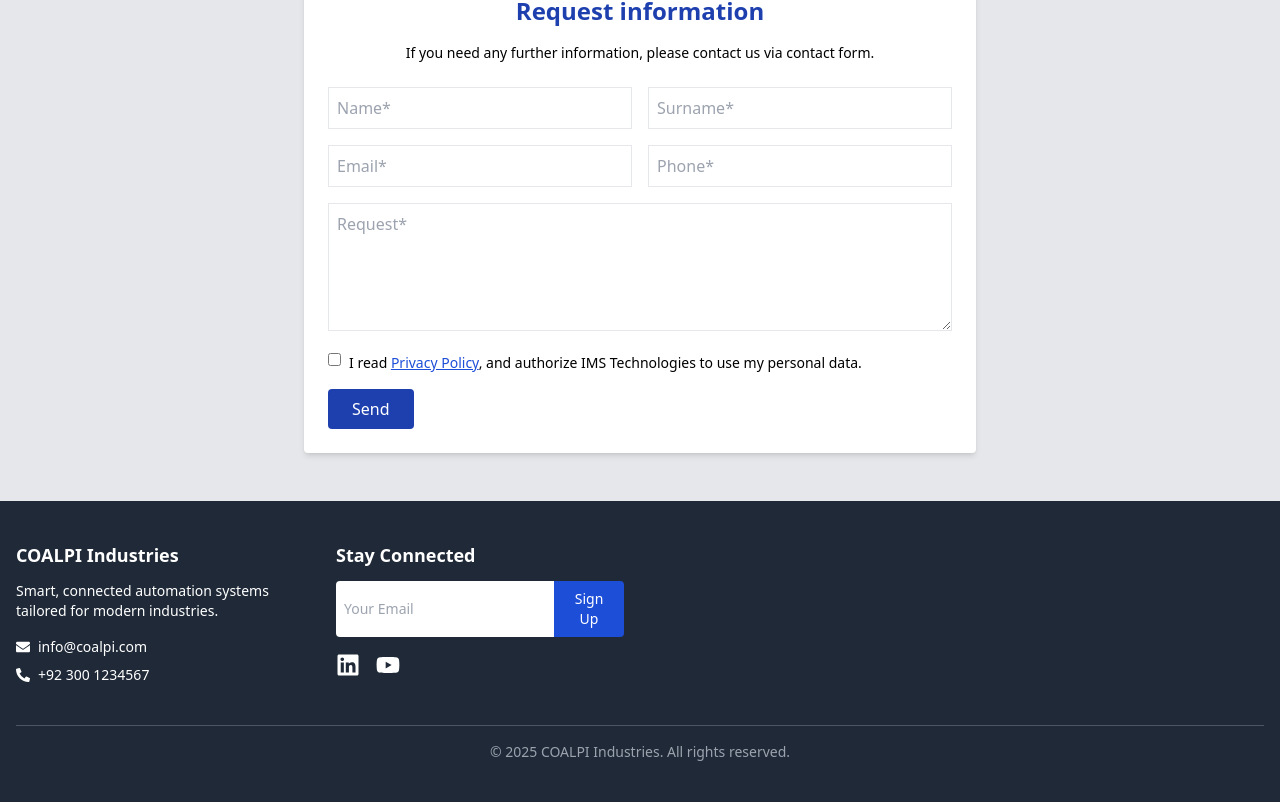
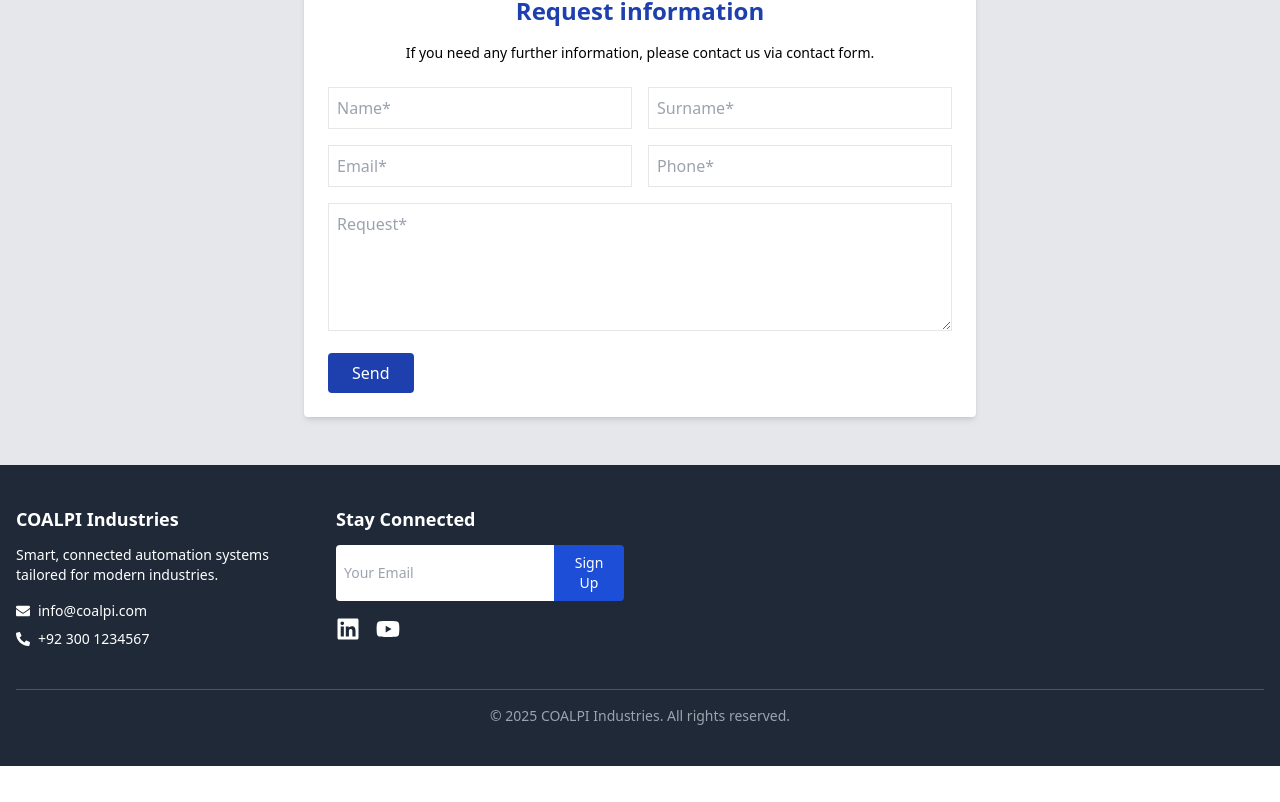
Before and after one commit to Husnain-allly/Collapigroup, a React (Create React App) app: page /contact in a window 1280 px wide. Shown: the part 978-1780 px from the top of the page. After the commit the page ends 1744 px from the top, so only its background shows below. Built offline with nearby package versions, Linux system fonts and the light colour scheme.

Commit message:
Fix dependency conflicts and reinstall node modules

```diff
--- a/src/Pages/Contact.js
+++ b/src/Pages/Contact.js
@@ -73,13 +73,6 @@ const Contact = () => {
               <input name="phone" type="tel" placeholder={t('contact.request_info.phone')} className="border p-2 w-full" required />
             </div>
             <textarea name="message" placeholder={t('contact.request_info.request')} className="border p-2 w-full h-32" required></textarea>
-            <div className="flex items-start gap-2 text-sm">
-              <input type="checkbox" required />
-              <label>
-                {t('contact.request_info.checkbox')}{' '}
-                <a href="#" className="text-blue-700 underline">{t('contact.request_info.privacy_policy')}</a>, {t('contact.request_info.checkbox_suffix')}
-              </label>
-            </div>
             <button type="submit" className="bg-blue-800 text-white px-6 py-2 rounded hover:bg-blue-900 transition">
               {t('contact.request_info.submit_button')}
             </button>
```
